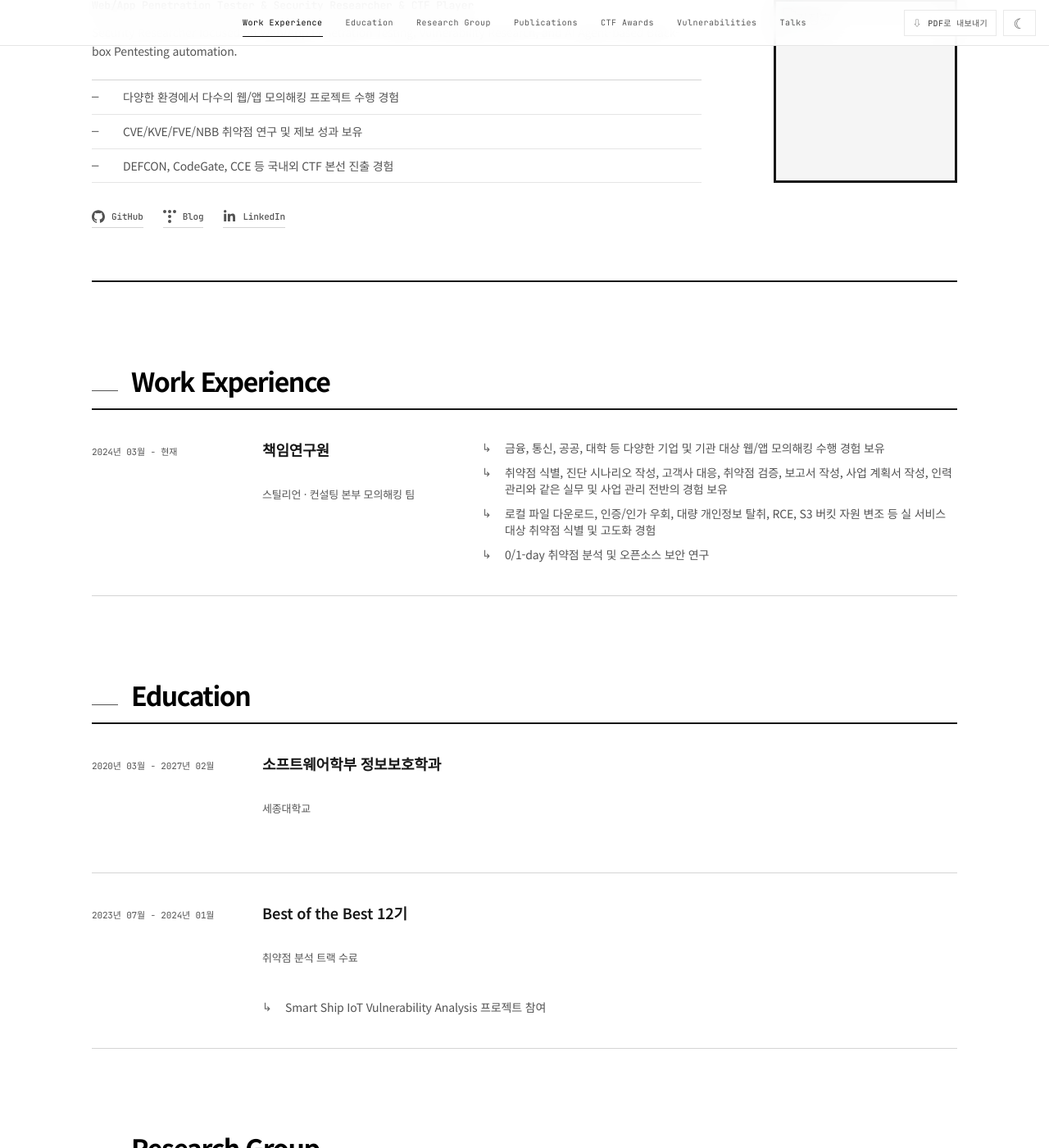
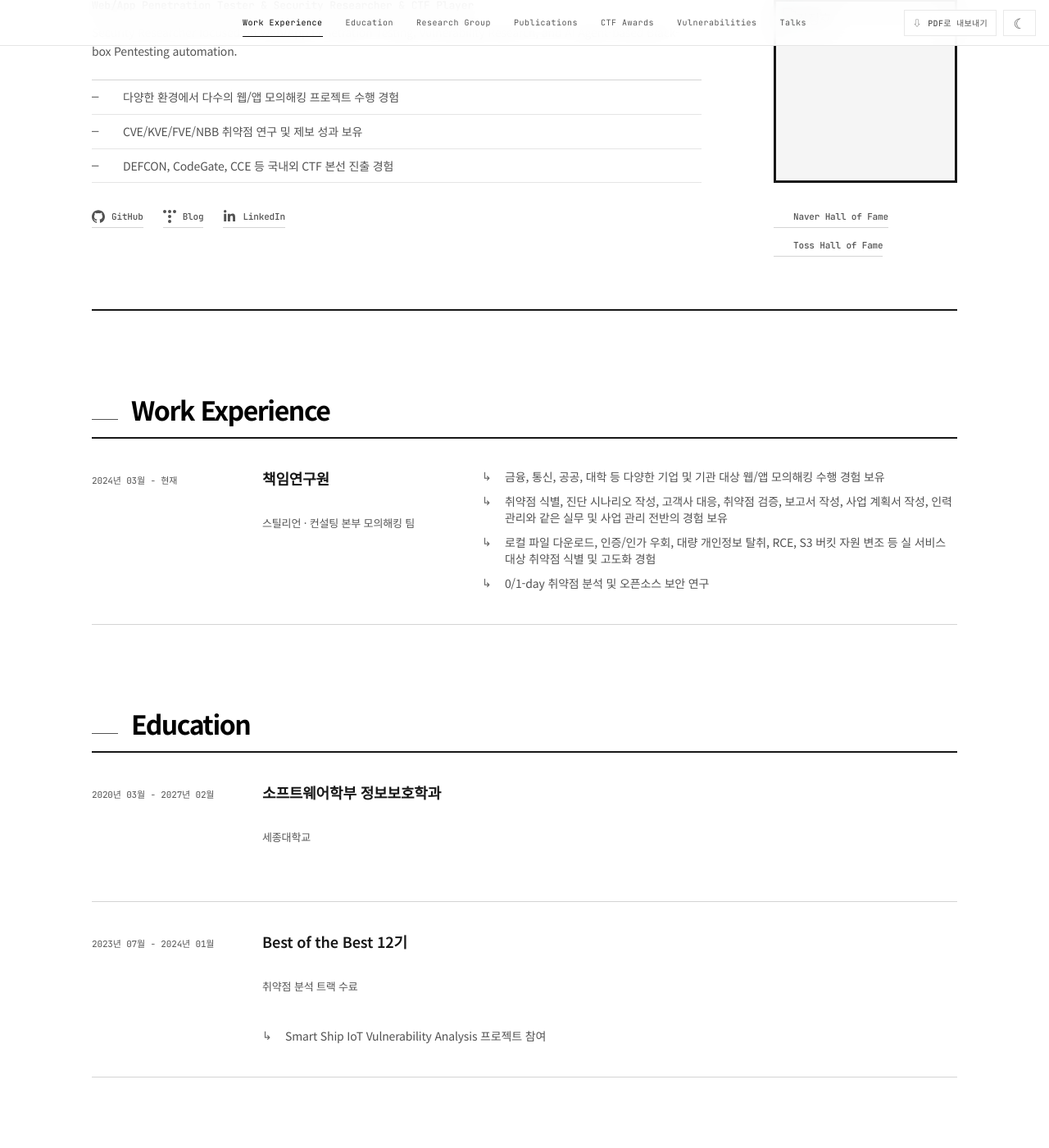
Before and after one commit to filime/filime.github.io, a Jekyll site: the page built from index.html, in a window 1280 px wide and 1400 px high, scrolled down 308 px. Shown: the whole window at 82% size. Built offline with Jekyll 4.4.1, drawn with Linux system fonts in a browser that asks for light colours.

Commit message:
Add Naver and Toss Hall of Fame profile links

```diff
--- a/assets/css/style.css
+++ b/assets/css/style.css
@@ -1352,10 +1352,10 @@ html[data-theme="light"] .award-badge--commendation {
 .layout-home .intro-row {
   display: grid;
   grid-template-columns: minmax(0, 1fr) 224px;
+  grid-template-rows: minmax(410px, auto) auto;
   align-items: end;
-  min-height: 410px;
-  margin-bottom: 28px;
-  gap: clamp(40px, 7vw, 88px);
+  margin-bottom: 0;
+  gap: 28px clamp(40px, 7vw, 88px);
 }
 
 .layout-home .profile-photo-wrap {
@@ -1452,6 +1452,27 @@ html[data-theme="light"] .award-badge--commendation {
 
 .layout-home .social-actions {
   gap: 24px;
+}
+
+.layout-home .intro-row > .social-actions {
+  grid-row: 2;
+  grid-column: 1;
+  align-self: start;
+}
+
+.layout-home .intro-row > .hall-of-fame-links {
+  grid-column: 2;
+  flex-direction: column;
+  align-items: flex-start;
+  gap: 8px;
+}
+
+.layout-home .hall-of-fame-icon {
+  display: block;
+  flex: 0 0 16px;
+  width: 16px;
+  height: 16px;
+  object-fit: contain;
 }
 
 .layout-home .social-actions a {
@@ -1744,7 +1765,7 @@ html[data-theme="light"] .award-badge--commendation {
 
   .layout-home .intro-row {
     grid-template-columns: minmax(0, 1fr) 200px;
-    gap: 40px;
+    gap: 28px 40px;
   }
 
   .layout-home .profile-photo-wrap {
@@ -1788,8 +1809,9 @@ html[data-theme="light"] .award-badge--commendation {
 
   .layout-home .intro-row {
     grid-template-columns: 1fr;
+    grid-template-rows: auto auto auto auto;
     min-height: 0;
-    gap: 32px;
+    gap: 16px;
   }
 
   .layout-home .profile-photo-wrap {
@@ -1800,8 +1822,9 @@ html[data-theme="light"] .award-badge--commendation {
   }
 
   .layout-home .intro-copy {
-    grid-row: 2;
+    grid-row: 3;
     grid-column: 1;
+    margin-top: 16px;
   }
 
   .layout-home .intro-copy h1 {
@@ -1816,6 +1839,17 @@ html[data-theme="light"] .award-badge--commendation {
 
   .layout-home .social-actions {
     gap: 16px;
+  }
+
+  .layout-home .intro-row > .social-actions {
+    grid-row: 4;
+    margin-top: 12px;
+  }
+
+  .layout-home .intro-row > .hall-of-fame-links {
+    grid-row: 2;
+    grid-column: 1;
+    margin-top: 0;
   }
 
   .layout-home .resume-section {
--- a/index.html
+++ b/index.html
@@ -37,11 +37,15 @@ layout: home
           <li>DEFCON, CodeGate, CCE 등 국내외 CTF 본선 진출 경험</li>
         </ul>
       </div>
-    </div>
-    <div class="social-actions" aria-label="프로필 링크">
-      <a href="https://github.com/filime" target="_blank" rel="noopener noreferrer"><span class="social-icon social-icon--github" aria-hidden="true"></span>GitHub</a>
-      <a href="https://filime.tistory.com" target="_blank" rel="noopener noreferrer"><span class="social-icon social-icon--tistory" aria-hidden="true"></span>Blog</a>
-      <a href="https://www.linkedin.com/in/jeongho-kim-9a314b2b6/" target="_blank" rel="noopener noreferrer"><span class="social-icon social-icon--linkedin" aria-hidden="true"></span>LinkedIn</a>
+      <div class="social-actions" aria-label="프로필 링크">
+        <a href="https://github.com/filime" target="_blank" rel="noopener noreferrer"><span class="social-icon social-icon--github" aria-hidden="true"></span>GitHub</a>
+        <a href="https://filime.tistory.com" target="_blank" rel="noopener noreferrer"><span class="social-icon social-icon--tistory" aria-hidden="true"></span>Blog</a>
+        <a href="https://www.linkedin.com/in/jeongho-kim-9a314b2b6/" target="_blank" rel="noopener noreferrer"><span class="social-icon social-icon--linkedin" aria-hidden="true"></span>LinkedIn</a>
+      </div>
+      <div class="social-actions hall-of-fame-links" aria-label="Hall of Fame 링크">
+        <a href="https://bugbounty.naver.com/hall-of-fame" target="_blank" rel="noopener noreferrer"><img class="hall-of-fame-icon" src="https://s.pstatic.net/static/www/nFavicon96.png" alt="" width="16" height="16" loading="lazy" decoding="async">Naver Hall of Fame</a>
+        <a href="https://bugbounty.toss.im/ranking" target="_blank" rel="noopener noreferrer"><img class="hall-of-fame-icon" src="https://toss.im/favicon.ico" alt="" width="16" height="16" loading="lazy" decoding="async">Toss Hall of Fame</a>
+      </div>
     </div>
   </section>
 
```
